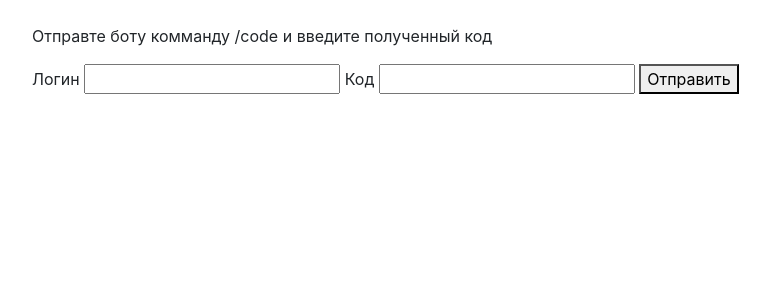
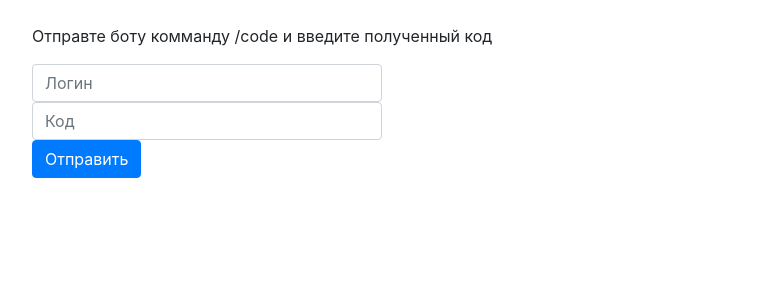
Before and after one commit to slamhobb/note, a Flask app: template note_app/templates/auth/index.html in a window 1280 px wide. Shown: the part 56-356 px from the top of the page, without its empty margins (53-823 px from the left). Run offline with Flask 2, Linux system fonts and the light colour scheme; the template is opened without the code that fills it, so the values that code supplies are empty; parts of the project's set-up code (start-up, migrations or seed data) failed here and were passed over; some libraries are stand-ins or nearby versions.

Commit message:
style for auth page

```diff
--- a/note_app/config.py
+++ b/note_app/config.py
@@ -19,5 +19,6 @@ BOT_AUTH_TOKEN = config['BOT_AUTH_TOKEN']
 DATA_BASE_CONNECTION_STRING = config['DATA_BASE_CONNECTION_STRING']
 AUTH_TOKEN_NAME = config['AUTH_TOKEN_NAME']
 SESSION_COOKIE_NAME = 'note-session'
-# generate SECRET_KEY b64encode(os.urandom(20)).decode()
+# generate SECRET_KEY
+# import os;import base64;base64.b64encode(os.urandom(20)).decode()
 SECRET_KEY = b64decode(config["SECRET_KEY_BASE64"].encode())
--- a/note_app/templates/auth/index.html
+++ b/note_app/templates/auth/index.html
@@ -9,19 +9,26 @@
 
 
 {% block body %}
-  <div>
     {% if error_message %}
       <p>{{ error_message }}</p>
     {% endif %}
 
     <p>Отправте боту комманду /code и введите полученный код</p>
 
-    <form action="{{ url_for('.login') }}" method=post>
-      <label for="login">Логин</label>
-      <input type="text" id="login" name="login">
-      <label for="code">Код</label>
-      <input type="text" id="code" name="code">
-      <button type="submit">Отправить</button>
-    </form>
-  </div>
+    <div class="row">
+      <div class="col-md-4">
+        <form action="{{ url_for('.login') }}" method=post>
+          <input type="text" class="form-control" name="login"
+                 placeholder="Логин">
+          <input type="text" class="form-control" name="code"
+                 placeholder="Код">
+          <div class="d-grid">
+            <button type="submit" class="btn btn-primary d-grid">
+              Отправить
+            </button>
+          </div>
+        </form>
+      </div>
+    </div>
+
 {% endblock %}
--- a/note_app/templates/note/index.html
+++ b/note_app/templates/note/index.html
@@ -37,7 +37,6 @@
         <div class="input-group mt-1">
           <input type="text" class="form-control" name="text"
                  placeholder="Новая заметка">
-
           <button class="btn btn-primary" type="submit">Добавить</button>
         </div>
       </form>
```
